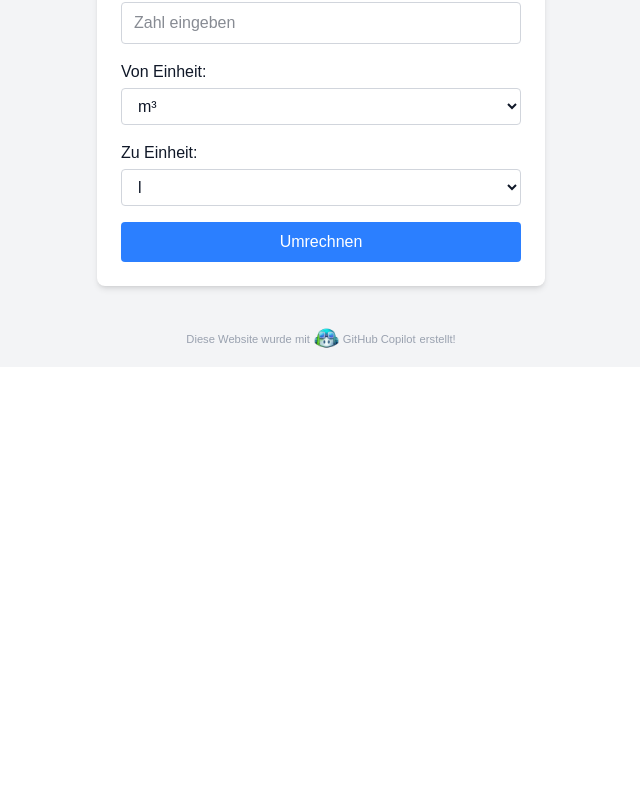
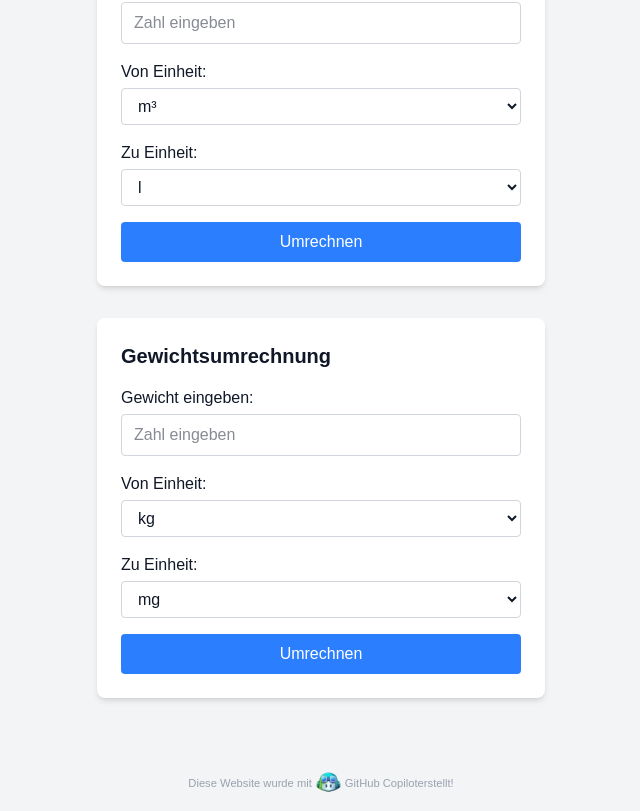
Before and after one commit to inspiringsource/avis-metrischer-umrechner, a Next.js app: page / in a window 1280 px wide. Shown: the part 582-1393 px from the top of the page, without its empty margins (319-959 px from the left). Before the commit the page ends 949 px from the top, so only its background shows below. Built offline with nearby package versions, Linux system fonts and the light colour scheme.

Commit message:
Add weight conversion functionality and update footer

```diff
--- a/src/app/page.tsx
+++ b/src/app/page.tsx
@@ -2,10 +2,11 @@
 
 import { useState } from 'react';
 import type { FormEvent } from 'react';
-import Image from 'next/image'
+import Image from 'next/image';
 
 type LengthUnit = 'giga' | 'mega' | 'kilo' | 'hekto' | 'deko' | 'meter' | 'dezi' | 'zenti' | 'milli' | 'mikro' | 'nano';
-type VolumeUnit = 'm3' | 'l' | 'cm3' | 'ml' | 'hl' | 'cl';
+type VolumeUnit = 'm3' | 'dm3' | 'l' | 'cm3' | 'ml' | 'hl' | 'cl';
+type WeightUnit = 'tonne' | 'kg' | 'mg';
 
 const lengthFactors: Record<LengthUnit, number> = {
   giga: 1e9,
@@ -40,16 +41,18 @@ function convertLength(value: number, from: LengthUnit, to: LengthUnit): number
 }
 
 const volumeFactors: Record<VolumeUnit, number> = {
-  m3: 1000,    // 1 m³ = 1000 Liter
+  m3: 1000,    // 1 m³ = 1000 l
+  dm3: 1,      // 1 dm³ = 1 l
   l: 1,
-  cm3: 0.001,  // 1 cm³ = 0.001 Liter
-  ml: 0.001,   // 1 ml = 0.001 Liter (gleich wie cm³)
-  hl: 100,     // 1 hl = 100 Liter
-  cl: 0.01,    // 1 cl = 0.01 Liter
+  cm3: 0.001,  // 1 cm³ = 0.001 l
+  ml: 0.001,   // 1 ml = 0.001 l
+  hl: 100,     // 1 hl = 100 l
+  cl: 0.01,    // 1 cl = 0.01 l
 };
 
 const volumeDisplayNames: Record<VolumeUnit, string> = {
   m3: 'm³',
+  dm3: 'dm³',
   l: 'l',
   cm3: 'cm³',
   ml: 'ml',
@@ -61,25 +64,49 @@ function convertVolume(value: number, from: VolumeUnit, to: VolumeUnit): number
   return (value * volumeFactors[from]) / volumeFactors[to];
 }
 
+const weightFactors: Record<WeightUnit, number> = {
+  tonne: 1000, // 1 tonne = 1000 kg
+  kg: 1,
+  mg: 1e-6,    // 1 mg = 0.000001 kg
+};
+
+const weightDisplayNames: Record<WeightUnit, string> = {
+  tonne: 't',
+  kg: 'kg',
+  mg: 'mg',
+};
+
+function convertWeight(value: number, from: WeightUnit, to: WeightUnit): number {
+  return (value * weightFactors[from]) / weightFactors[to];
+}
+
 export default function Page() {
+  // Längenumrechnung
   const [lengthValue, setLengthValue] = useState<string>('');
   const [fromLengthUnit, setFromLengthUnit] = useState<LengthUnit>('meter');
   const [toLengthUnit, setToLengthUnit] = useState<LengthUnit>('zenti');
   const [lengthResult, setLengthResult] = useState<number | null>(null);
 
+  // Volumenumrechnung
   const [volumeValue, setVolumeValue] = useState<string>('');
   const [fromVolumeUnit, setFromVolumeUnit] = useState<VolumeUnit>('m3');
   const [toVolumeUnit, setToVolumeUnit] = useState<VolumeUnit>('l');
   const [volumeResult, setVolumeResult] = useState<number | null>(null);
 
+  // Gewichtsumrechnung
+  const [weightValue, setWeightValue] = useState<string>('');
+  const [fromWeightUnit, setFromWeightUnit] = useState<WeightUnit>('kg');
+  const [toWeightUnit, setToWeightUnit] = useState<WeightUnit>('mg');
+  const [weightResult, setWeightResult] = useState<number | null>(null);
+
   const lengthUnits: LengthUnit[] = ['giga', 'mega', 'kilo', 'hekto', 'deko', 'meter', 'dezi', 'zenti', 'milli', 'mikro', 'nano'];
-  const volumeUnits: VolumeUnit[] = ['m3', 'l', 'cm3', 'ml', 'hl', 'cl'];
+  const volumeUnits: VolumeUnit[] = ['m3', 'dm3', 'l', 'cm3', 'ml', 'hl', 'cl'];
+  const weightUnits: WeightUnit[] = ['tonne', 'kg', 'mg'];
 
   const handleLengthSubmit = (e: FormEvent<HTMLFormElement>) => {
     e.preventDefault();
     const value = Number.parseFloat(lengthValue);
     if (!Number.isNaN(value)) {
-      // Optionally, add additional check to avoid negative values
       if (value < 0) {
         setLengthResult(null);
         alert("Bitte geben Sie eine positive Zahl ein.");
@@ -108,10 +135,27 @@ export default function Page() {
     }
   };
 
+  const handleWeightSubmit = (e: FormEvent<HTMLFormElement>) => {
+    e.preventDefault();
+    const value = Number.parseFloat(weightValue);
+    if (!Number.isNaN(value)) {
+      if (value < 0) {
+        setWeightResult(null);
+        alert("Bitte geben Sie eine positive Zahl ein.");
+        return;
+      }
+      const result = convertWeight(value, fromWeightUnit, toWeightUnit);
+      setWeightResult(result);
+    } else {
+      setWeightResult(null);
+    }
+  };
+
   return (
     <main className="min-h-screen flex flex-col items-center justify-center p-4 bg-gray-100 text-gray-900">
-      <h1 className="text-3xl font-bold mb-6">Avis Metric Umrechner</h1>
+      <h1 className="text-3xl font-bold mb-6">Metric Umrechner v2.0</h1>
 
+      {/* Längenumrechnung */}
       <section className="bg-white shadow-md rounded-lg p-6 mb-8 w-full max-w-md">
         <h2 className="text-xl font-semibold mb-4">Längenumrechnung</h2>
         <form onSubmit={handleLengthSubmit} className="space-y-4">
@@ -119,6 +163,7 @@ export default function Page() {
             <label className="block mb-1">Wert eingeben:</label>
             <input
               type="number"
+              step="any"
               min="0"
               value={lengthValue}
               onChange={(e) => setLengthValue(e.target.value)}
@@ -166,13 +211,15 @@ export default function Page() {
         )}
       </section>
 
-      <section className="bg-white shadow-md rounded-lg p-6 w-full max-w-md">
+      {/* Volumenumrechnung */}
+      <section className="bg-white shadow-md rounded-lg p-6 mb-8 w-full max-w-md">
         <h2 className="text-xl font-semibold mb-4">Volumenumrechnung</h2>
         <form onSubmit={handleVolumeSubmit} className="space-y-4">
           <div>
             <label className="block mb-1">Volumen eingeben:</label>
             <input
               type="number"
+              step="any"
               min="0"
               value={volumeValue}
               onChange={(e) => setVolumeValue(e.target.value)}
@@ -219,9 +266,67 @@ export default function Page() {
           </p>
         )}
       </section>
+
+      {/* Gewichtsumrechnung */}
+      <section className="bg-white shadow-md rounded-lg p-6 w-full max-w-md mb-8">
+        <h2 className="text-xl font-semibold mb-4">Gewichtsumrechnung</h2>
+        <form onSubmit={handleWeightSubmit} className="space-y-4">
+          <div>
+            <label className="block mb-1">Gewicht eingeben:</label>
+            <input
+              type="number"
+              step="any"
+              min="0"
+              value={weightValue}
+              onChange={(e) => setWeightValue(e.target.value)}
+              placeholder="Zahl eingeben"
+              required
+              className="border border-gray-300 rounded px-3 py-2 w-full"
+            />
+          </div>
+          <div>
+            <label className="block mb-1">Von Einheit:</label>
+            <select
+              value={fromWeightUnit}
+              onChange={(e) => setFromWeightUnit(e.target.value as WeightUnit)}
+              className="border border-gray-300 rounded px-3 py-2 w-full"
+            >
+              {weightUnits.map((unit) => (
+                <option key={unit} value={unit}>
+                  {weightDisplayNames[unit]}
+                </option>
+              ))}
+            </select>
+          </div>
+          <div>
+            <label className="block mb-1">Zu Einheit:</label>
+            <select
+              value={toWeightUnit}
+              onChange={(e) => setToWeightUnit(e.target.value as WeightUnit)}
+              className="border border-gray-300 rounded px-3 py-2 w-full"
+            >
+              {weightUnits.map((unit) => (
+                <option key={unit} value={unit}>
+                  {weightDisplayNames[unit]}
+                </option>
+              ))}
+            </select>
+          </div>
+          <button type="submit" className="bg-blue-500 text-white py-2 px-4 rounded hover:bg-blue-600 w-full">
+            Umrechnen
+          </button>
+        </form>
+        {weightResult !== null && (
+          <p className="mt-4 text-lg">
+            Ergebnis: {weightResult} {weightDisplayNames[toWeightUnit]}
+          </p>
+        )}
+      </section>
+
+      {/* Footer */}
       <footer className="mt-10 text-center text-gray-400 text-sm">
         <small className="inline-flex items-center">
-            Diese Website wurde mit
+          Diese Website wurde mit{' '}
           <Image
             src="/copilot.png"
             alt="copilot"
@@ -231,12 +336,10 @@ export default function Page() {
           />
           <a href="https://github.com/features/copilot" target="_blank" rel="noopener noreferrer">
             GitHub Copilot
-            </a>
-            <span className="ml-1">{' '}</span>
+          </a>{' '}
           erstellt!
         </small>
       </footer>
-
     </main>
   );
 }
```
Lines whose indentation alone changed are shown as unchanged.
